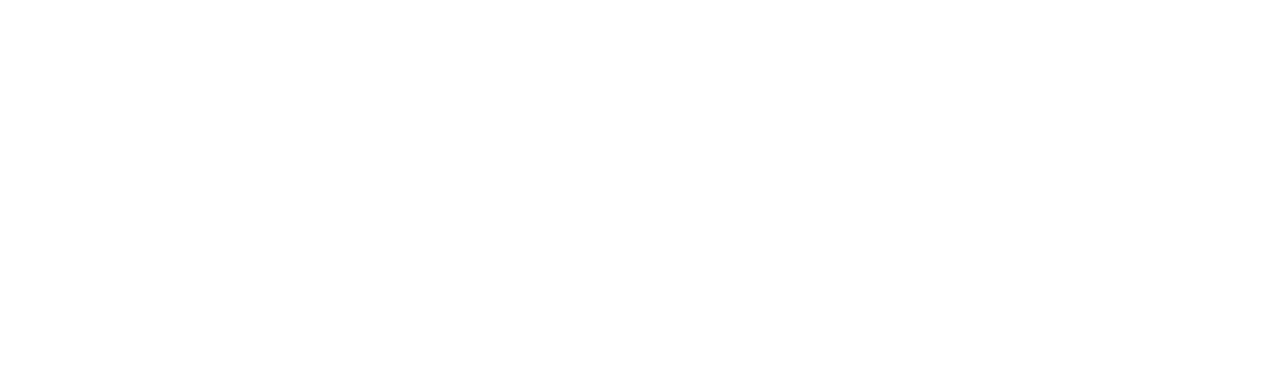
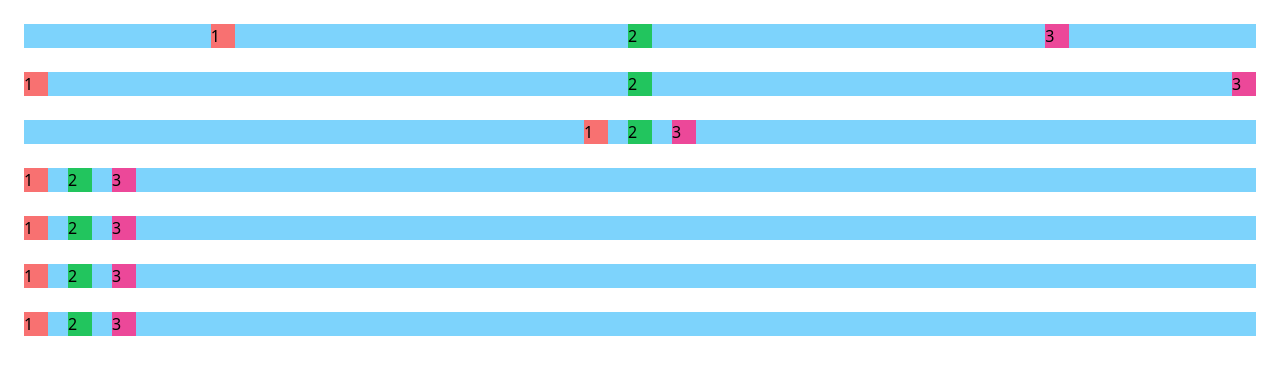
Before and after one commit to omidafifi/tailwind-practice-V3, a website: page 22-Justify/index.html in a window 1280 px wide. Drawn offline with nearby package versions, Linux system fonts and the light colour scheme.

Commit message:
22-Justify/Align

```diff
--- a/22-Justify/index.html
+++ b/22-Justify/index.html
@@ -7,6 +7,50 @@
     <script src="https://cdn.tailwindcss.com"></script>
 </head>
 <body>
-       <div class=""></div>
+  <!-- Justify & Align -->
+<div class="w-90 h-30 bg-sky-300 m-6 flex gap-5 justify-around ">
+    <div class="bg-red-400 w-6 h-6">1</div>
+    <div class="bg-green-500 w-6 h-6" >2</div>
+    <div class="bg-pink-500 w-6 h-6">3</div>
+</div>
+
+<div class="w-90 h-30 bg-sky-300 m-6 flex gap-5 justify-between ">
+    <div class="bg-red-400 w-6 h-6">1</div>
+    <div class="bg-green-500 w-6 h-6" >2</div>
+    <div class="bg-pink-500 w-6 h-6">3</div>
+</div>
+
+<div class="w-90 h-30 bg-sky-300 m-6 flex gap-5 justify-center ">
+    <div class="bg-red-400 w-6 h-6">1</div>
+    <div class="bg-green-500 w-6 h-6" >2</div>
+    <div class="bg-pink-500 w-6 h-6">3</div>
+</div>
+
+<div class="w-90 h-30 bg-sky-300 m-6 flex gap-5 justify-items-end ">
+    <div class="bg-red-400 w-6 h-6">1</div>
+    <div class="bg-green-500 w-6 h-6" >2</div>
+    <div class="bg-pink-500 w-6 h-6">3</div>
+</div>
+
+<div class="w-90 h-30 bg-sky-300 m-6 flex gap-5 items-center">
+    <div class="bg-red-400 w-6 h-6">1</div>
+    <div class="bg-green-500 w-6 h-6" >2</div>
+    <div class="bg-pink-500 w-6 h-6">3</div>
+</div>
+
+<div class="w-90 h-30 bg-sky-300 m-6 flex gap-5 items-stretch">
+    <div class="bg-red-400 w-6 ">1</div>
+    <div class="bg-green-500 w-6 h-6" >2</div>
+    <div class="bg-pink-500 w-6 ">3</div>
+</div>
+
+<div class="w-90 h-30 bg-sky-300 m-6 flex gap-5 items-end">
+    <div class="bg-red-400 w-6 h-6">1</div>
+    <div class="bg-green-500 w-6 h-6" >2</div>
+    <div class="bg-pink-500 w-6 h-6">3</div>
+</div>
+
+
+
 </body>
 </html>
```
